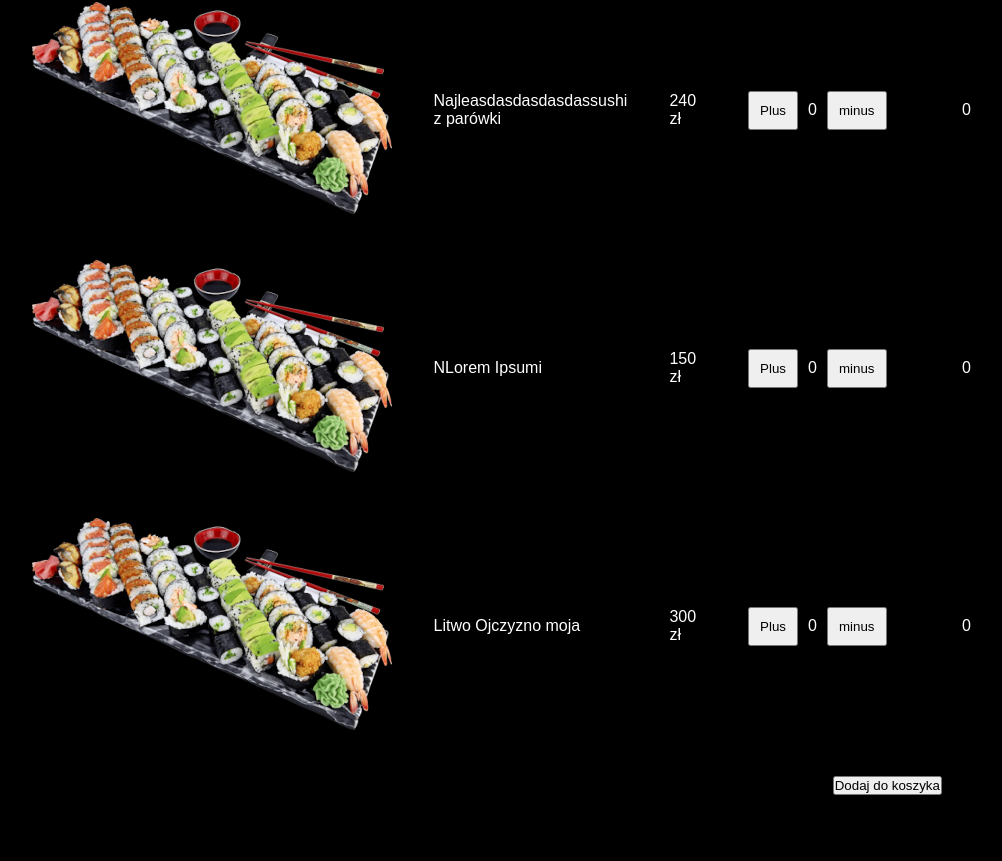
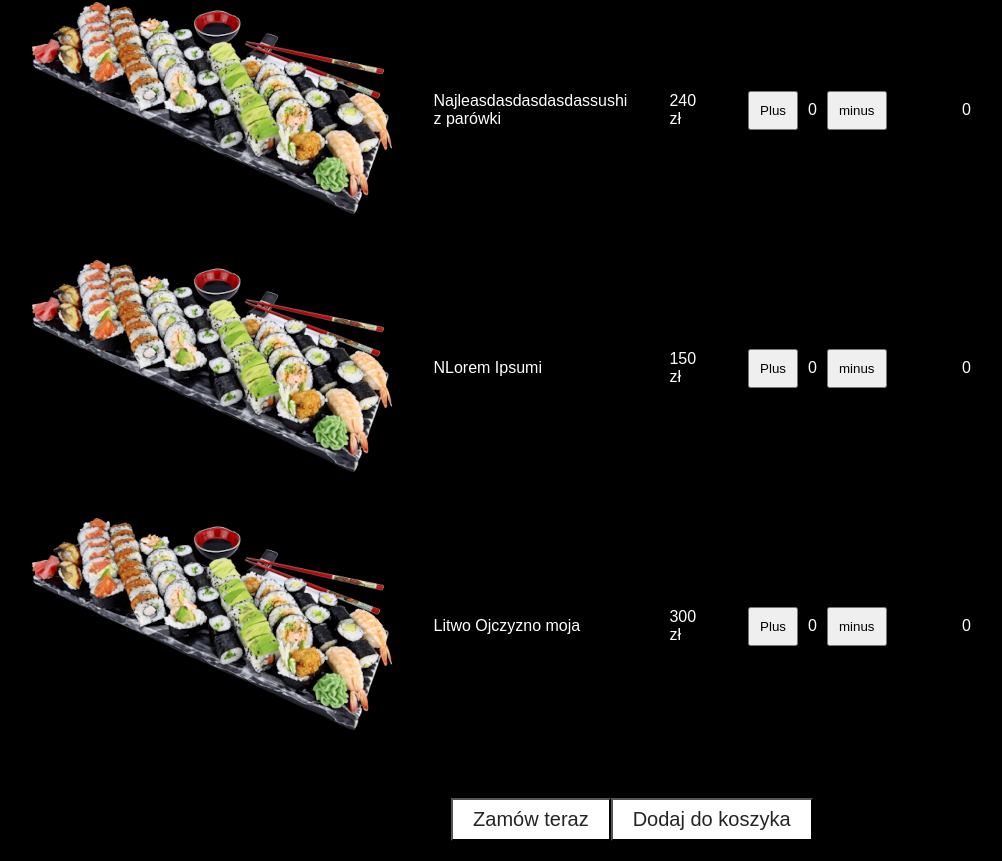
Before and after one commit to ernest-kaminski/gotsu-sushi, a React (Create React App) app: page /order in a window 1280 px wide. Shown: the part 1143-2004 px from the top of the page, without its empty margins (106-1108 px from the left). Before the commit the page ends 1960 px from the top, so only its background shows below. Built offline with nearby package versions, Linux system fonts and the light colour scheme.

Commit message:
24.06.2022

```diff
--- a/src/App.js
+++ b/src/App.js
@@ -71,7 +71,7 @@ const countTotalCost = (cartItems) => {
           <Route path='/menu' exact element={<Menu />} />
           <Route path='/about-us' exact element={<AboutUs />} />
           <Route path='/contact' exact element={<Contact />} />
-          <Route path='/cart' exact element={<Cart cartItems = {finalCartItems} onAdd={handleClickAdd} onRemove={handleClickRemove} countTotalCost={countTotalCost}/>} />
+          <Route path='/cart' exact element={<Cart finalCartItems = {finalCartItems} cartItems={cartItems} onAdd={handleClickAdd} onRemove={handleClickRemove} countTotalCost={countTotalCost}/>} />
           <Route path='/order' exact element={<Order onAdd={handleClickAdd} onRemove={handleClickRemove} products={products} onSubmit={onSubmit} cartItems={finalCartItems}/>}  />
 
       </Routes>
--- a/src/components/Button.css
+++ b/src/components/Button.css
@@ -34,8 +34,16 @@
     font-size: 20px;
 }
 
-.btn--medium:hover, .btn--large:hover {
-    background: #fff;
+.btn--order {
+    padding: 8px 20px;
+    font-size: 20px;
+    background: var(--primary);
+    color: #242424;
+}
+
+.btn--medium:hover, .btn--large:hover, .btn--order:hover {
+    cursor: pointer;
+    background: #ccc;
     color: #242424;
     transition: 250ms;
 }
--- a/src/components/Cart.js
+++ b/src/components/Cart.js
@@ -1,20 +1,35 @@
-import React from 'react'
+import React, {useState} from 'react'
 import './Cart.css';
 import SingleCart from './SingleCart';
 
 function Cart(props) {
 
-  const {cartItems, onAdd, onRemove, countTotalCost} = props;
+  const {finalCartItems, cartItems, onAdd, onRemove, countTotalCost} = props;
+  const [totalCost, setTotalCost] = useState(countTotalCost(cartItems));
+
+  const onTotalCostUpdate = () => {
+    setTotalCost(countTotalCost(cartItems));
+  }
 
   return (
     <div className='cart-container'>
-      {cartItems.length === 0 ? "Koszyk jest pusty" : "Masz "+ cartItems.length + " produktów w koszyku"}
+      {finalCartItems.length === 0 ? "Koszyk jest pusty" : "Masz "+ finalCartItems.length + " produktów w koszyku"}
       <table className='table-container'>
-        {cartItems.length === 0 ? "" : cartItems.map((product) => (
-              <SingleCart key={product.id} id={product.id} image={product.image} description={product.description} price={product.price} onAdd={onAdd} onRemove={onRemove} itemQty={product.qty}/>
+        {finalCartItems.length === 0 ? "" : finalCartItems.map((product) => (
+              <SingleCart
+                key={product.id}
+                id={product.id}
+                image={product.image}
+                description={product.description}
+                price={product.price}
+                onAdd={onAdd}
+                onRemove={onRemove}
+                itemQty={product.qty}
+                onTotalCostUpdate={onTotalCostUpdate}
+                />
             ))}
       </table>
-      <div>Łączna cena koszyka: {countTotalCost(cartItems)}</div>
+      <div>Łączna cena koszyka: {totalCost}</div>
     </div>
   )
 }
--- a/src/components/Order.css
+++ b/src/components/Order.css
@@ -23,9 +23,11 @@ td {
 
 }
 
-.add-to-cart-button {
+.buttons-container {
+    width: 100%;
+    padding-right: 16%;
+    padding-bottom: 20px;
     display: flex;
-    justify-content: center;
-    align-items: center;
-
+    flex-direction: row;
+    justify-content: flex-end;
 }
--- a/src/components/Order.js
+++ b/src/components/Order.js
@@ -1,6 +1,8 @@
-import React from 'react'
+import React, {useState} from 'react'
 import SingleCart from './SingleCart'
 import './Order.css'
+import './Button.css'
+import Popup from './Popup'
 
 
 function Order(props){
@@ -12,8 +14,22 @@ function Order(props){
       else return itemQty.qty
     }
 
+    const [popupOpened, setPopupOpened] = useState(false);
+
+    const onAddtoCart = () => {
+      setPopupOpened(true);
+      onSubmit();
+    }
+
+    const onClosePopup = () => {
+      setPopupOpened(false);
+    }
+
     return (
       <div className='order-container'>
+        <Popup trigger={popupOpened} onClosePopup={onClosePopup} cartItems={cartItems}>
+          <h3>Dodano produkty do koszyka</h3>
+        </Popup>
         <table className='table-container'>
         {products.map((product) => (
           <SingleCart key={product.id} id={product.id} image={product.image} description={product.description} price={product.price} onAdd={onAdd} onRemove={onRemove}
@@ -23,14 +39,16 @@ function Order(props){
           <td></td>
           <td></td>
           <td></td>
-          <td>
-            <div className='add-to-cart-button'>
-              <button onClick={() => onSubmit()}>Dodaj do koszyka</button>
-            </div>
-          </td>
           </tr>
         </table>
-
+        <div className='buttons-container'>
+            <div>
+              <button className='btn--order'>Zamów teraz</button>
+            </div>
+            <div>
+              <button className='btn--order' onClick={() => onAddtoCart()}>Dodaj do koszyka</button>
+            </div>
+          </div>
       </div>
       )
 }
--- /dev/null
+++ b/src/components/Popup.css
@@ -0,0 +1,20 @@
+.popup-container {
+    position: fixed;
+    top: 0;
+    left: 0;
+    width: 100%;
+    height: 100%;
+    background-color: #000000;
+    display: flex;
+    justify-content: center;
+    align-items: center;
+}
+
+.popup-inner {
+    color: #000000;
+    position: relative;
+    padding: 32px;
+    width: 100%;
+    max-width: 640px;
+    background-color: #fff;
+}
--- /dev/null
+++ b/src/components/Popup.js
@@ -0,0 +1,20 @@
+import React from 'react'
+import { Link } from 'react-router-dom';
+import "./Popup.css"
+
+function Popup(props) {
+
+    const {onClosePopup, cartItems} = props;
+
+  return (props.trigger) ? (
+    <div className="popup-container">
+        <div className="popup-inner">
+            <h2>{cartItems.length !== 0 && cartItems !== undefined ? "Dodano " + cartItems.length + " produktów do koszyka" : "Uwaga! Żaden produkt nie został wybrany"}</h2>
+            <Link to='/cart'><button className="close-btn">Przejdź do Koszyka</button></Link>
+            <button className="close-btn" onClick={() => onClosePopup()}>Kontynuuj zamówienie</button>
+        </div>
+    </div>
+  ) : "";
+}
+
+export default Popup
--- a/src/components/SingleCart.js
+++ b/src/components/SingleCart.js
@@ -4,18 +4,24 @@ import './SingleCart.css'
 
 function SingleCart(props){
 
-  var {itemQty} = props;
+  var {itemQty, onTotalCostUpdate} = props;
 
   const [count, setCount] = useState(0);
   const increaseCounter = () => {
     setCount(count + 1);
     props.onAdd(props.id);
+    if(onTotalCostUpdate !== undefined){
+        onTotalCostUpdate();
+      }
     }
 
   const decreaseCounter = () => {
       if(count > 0){
           setCount(count - 1) ;
           props.onRemove(props.id);
+          if(onTotalCostUpdate !== undefined){
+            onTotalCostUpdate();
+          }
       }
     }
 
```
